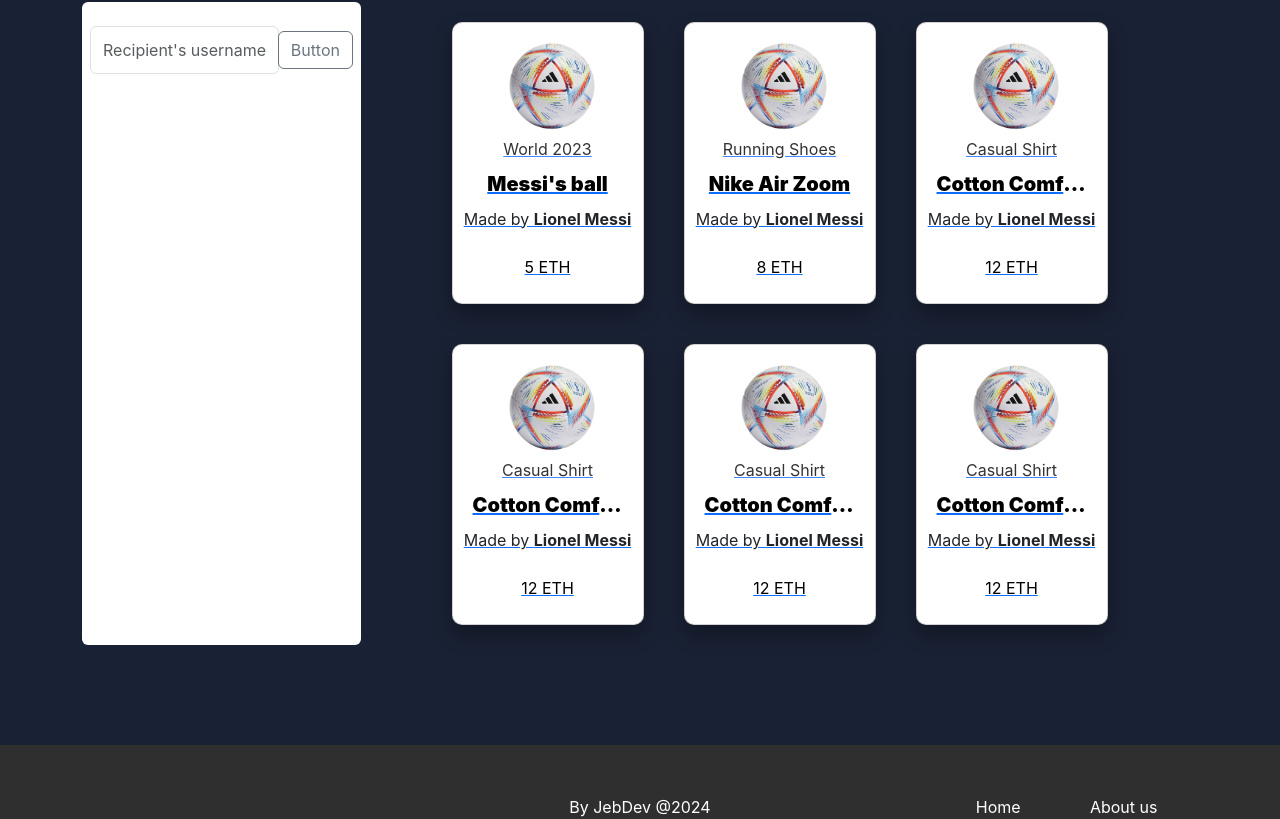
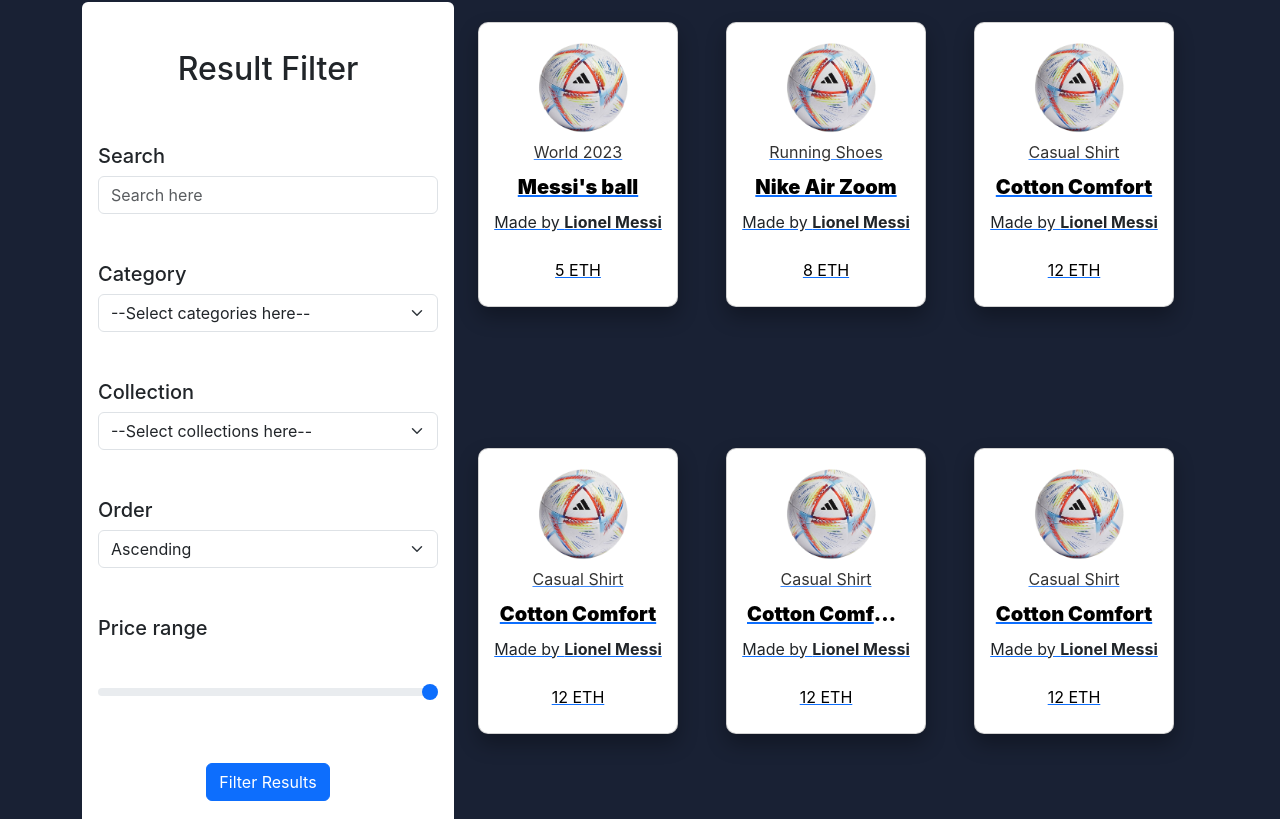
Before and after one commit to giang6996/UniSwap-Clone, a React (Create React App) app in the folder dexStarter/dex/: page /store in a window 1280 px wide. Shown: the part 1152-1971 px from the top of the page. Built offline with nearby package versions, Linux system fonts and the light colour scheme; some icons are missing.

Commit message:
V1.7: Completing Basic Front-end for Store page

```diff
--- a/dexStarter/dex/src/components/Store.js
+++ b/dexStarter/dex/src/components/Store.js
@@ -4,6 +4,8 @@
 import ball1 from '../ball1.png';
 
 import cover1 from'../cover-store-1.jpg';
+import cover2 from '../cover-store-2.jpg';
+import cover3 from '../cover-store-3.jpg';
 import Carousel from 'react-bootstrap/Carousel';
 import './styles/Store.css';
 import "./styles/Carousel.css"
@@ -31,7 +33,7 @@
       <Carousel.Item>
         <div className='carouselItem'>
           <div className="card bg-dark">
-            <img className='img-fluid card-img opacity-25' src={cover1} alt="cover1" />
+            <img className='img-fluid card-img opacity-25' src={cover2} alt="cover1" />
             <div class="card-img-overlay d-flex flex-column justify-content-center text-white">
               <h1 class="card-title">Card title</h1>
               <p class="card-text">This is a wider card with supporting text below as a natural lead-in to additional content. This content is a little bit longer.</p>
@@ -42,7 +44,7 @@
       <Carousel.Item>
         <div className='carouselItem'>
           <div className="card bg-dark">
-            <img className='img-fluid card-img opacity-25' src={cover1} alt="cover1" />
+            <img className='img-fluid card-img opacity-25' src={cover3} alt="cover1" />
             <div class="card-img-overlay d-flex flex-column justify-content-center text-white">
               <h1 class="card-title">Card title</h1>
               <p class="card-text">This is a wider card with supporting text below as a natural lead-in to additional content. This content is a little bit longer.</p>
@@ -56,8 +58,8 @@
 
 function ProductCard({ id, image, description, title, author, price }) {
   return (
-      <Link to={`/product/${id}`} className="product-link">
-        <div className="card">
+    <Link to={`/product/${id}`} className="product-link px-4 col-lg-4 col-md-6 col-sm-12">
+      <div className="card w-100 ">
         <div className="img img-fluid">
             <img src={image} className="product-img" alt={title} />
           </div>
@@ -141,16 +143,54 @@
         <div className='products-header'>
           <h2>Top featured</h2>
         </div>
-        <div className='d-flex flex-lg-row flex-sm-column justify-content-center'>
-          <div className='bg-white w-25 rounded py-4 px-2'>
-            <div class="input-group">
-              <input type="text" class="form-control rounded" placeholder="Recipient's username" aria-label="Recipient's username" aria-describedby="basic-addon2" />
-                <div class="input-group-append">
-                  <button class="btn btn-outline-secondary" type="button">Button</button>
+        <div className='d-flex flex-lg-row flex-md-column flex-sm-column justify-content-between'>
+          <div className='bg-white rounded col-lg-4 py-4 px-2'>
+            <div className="py-4 px-2">
+              <h2 className='text-dark'>Result Filter</h2>
+            </div>
+            <form action="#">
+              <div className='py-4 px-2'>
+                <h5 className='text-dark text-start'>Search</h5>
+                <div class="input-group">
+                  <input type="text" class="form-control rounded" placeholder="Search here" />
                 </div>
-            </div>
+              </div>
+              <div className="py-4 px-2">
+                <h5 className='text-dark text-start'>Category</h5>
+                <select class="form-select">
+                  <option selected disabled>--Select categories here--</option>
+                  <option value="1">Category One</option>
+                  <option value="2">Category Two</option>
+                  <option value="3">Category Three</option>
+                </select>
+              </div>
+              <div className="py-4 px-2">
+                <h5 className='text-dark text-start'>Collection</h5>
+                <select class="form-select">
+                  <option selected disabled>--Select collections here--</option>
+                  <option value="1">Collection One</option>
+                  <option value="2">Collection Two</option>
+                  <option value="3">Collection Three</option>
+                </select>
+              </div>
+              <div className="py-4 px-2">
+                <h5 className='text-dark text-start'>Order</h5>
+                <select class="form-select">
+                  <option value="1" selected>Ascending</option>
+                  <option value="2">Descending</option>
+                </select>
+              </div>
+              <div className="py-4 px-2">
+                <h5 className='text-dark text-start'>Price range</h5>
+                <label for="customRange2" class="form-label">Example range</label>
+                <input type="range" class="form-range" min="0" max="5" id="customRange2" />
+              </div>
+              <div className="py-4 px-2">
+                <button className='btn btn-primary' type="submit">Filter Results</button>
+              </div>
+            </form>
           </div>
-          <div className="products w-75 d-flex flex-row flex-wrap justify-content-center">
+          <div className="products d-flex flex-row col-lg-8 flex-wrap justify-content-center">
             {products.map((product) => (
               <ProductCard key={product.id} {...product} />
             ))}
--- a/dexStarter/dex/src/components/styles/Store.css
+++ b/dexStarter/dex/src/components/styles/Store.css
@@ -5,7 +5,7 @@
     border-radius: 10px;
     width: 15vw;
     height: auto;
-    margin: 20px;
+    margin: 20px 0;
     padding: 20px 0;
 
   }
@@ -25,6 +25,8 @@
 
 
   .products .card .desc {
+    text-overflow: ellipsis;
+    overflow: hidden;
     padding: 5px 20px;
     opacity: 0.8;
   }
```
